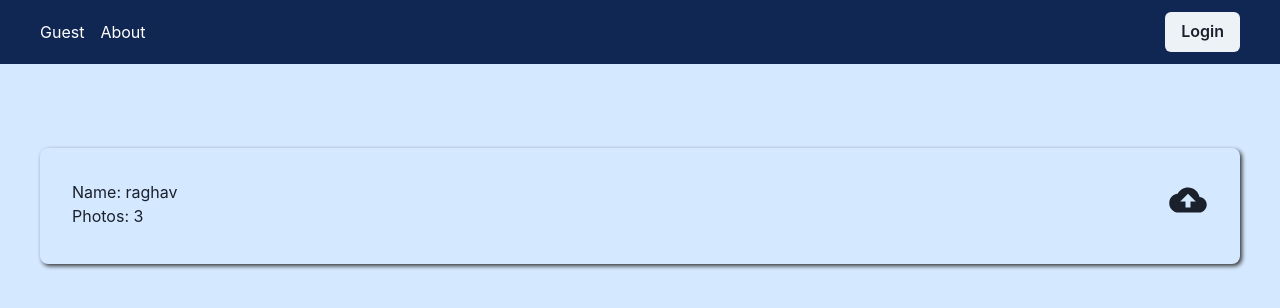
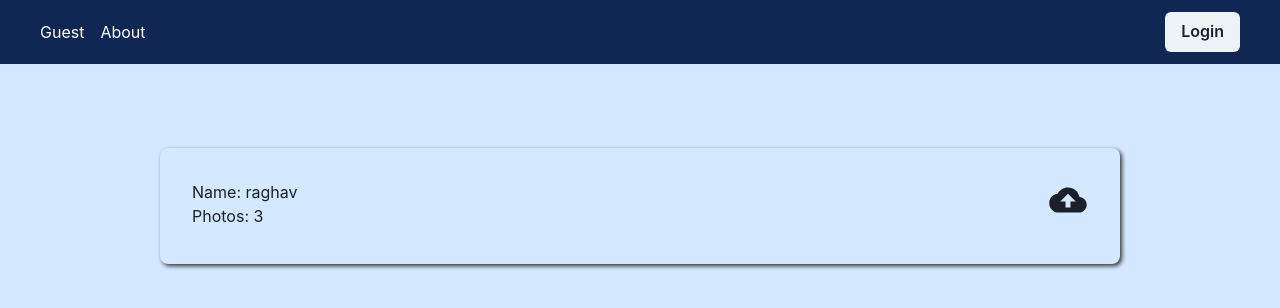
Before and after one commit to raghavluthra10/image-uploader-api, a React (Vite) app in the folder client/: page /home in a window 1280 px wide. Shown: the top 308 px of the page. Built offline with nearby package versions, Linux system fonts and the light colour scheme; no server answers; sample sign-in values are in the browser's storage.

Commit message:
added feature for viewing each image separetly

```diff
--- /dev/null
+++ b/client/src/components/DisplayImage.tsx
@@ -0,0 +1,43 @@
+import * as React from "react";
+import { Image, Flex } from "@chakra-ui/react";
+import { AiFillDelete } from "react-icons/ai";
+import { RxCrossCircled } from "react-icons/rx";
+import styled from "styled-components";
+
+export interface IAppProps {
+  src?: string;
+  alt?: string;
+  setOpenImage?: any;
+}
+
+const Container = styled.div`
+  position: absolute;
+  /* position: sticky; */
+  border-radius: 8px;
+  padding: 40px;
+  /* height: 80vh; */
+  width: 60%;
+  overflow: hidden;
+  top: 200px;
+  box-shadow: 13px 52px 80px rgba(0, 0, 0, 0.15);
+`;
+
+export default function App({ src, alt, setOpenImage }: IAppProps) {
+  console.log("open image =>", src, alt);
+  const deleteImage = () => {
+    console.log("delete image");
+  };
+  return (
+    <Container>
+      <Flex justifyContent="space-between" mb="24px">
+        <RxCrossCircled
+          onClick={() => setOpenImage(false)}
+          size="32px"
+          cursor="pointer"
+        />
+        <AiFillDelete onClick={deleteImage} cursor="pointer" size="32px" />
+      </Flex>
+      <Image src={src} alt={alt} objectFit="contain" />
+    </Container>
+  );
+}
--- a/client/src/components/ImageBox.tsx
+++ b/client/src/components/ImageBox.tsx
@@ -4,11 +4,14 @@ import styled from "styled-components";
 import If from "../components/If";
 import { Button as ChakraButton, Flex } from "@chakra-ui/react";
 import { Spinner } from "@chakra-ui/react";
+import DisplayImage from "./DisplayImage";
+// import { Link, useNavigate } from "react-router-dom";
+import { ImageInfo } from "../interfaces/user";
 
 export interface IAppProps {
   src: string;
   alt: string;
-  loading: boolean;
+  data: ImageInfo;
   // close: () =>
 }
 
@@ -16,32 +19,33 @@ const Container = styled.div`
   display: flex;
   cursor: pointer;
   width: 100%;
-  /* height: 100; */
-  padding: 20px;
-  border: 1px solid black;
-  border-radius: 8px;
+  height: 100%;
+  border-radius: 16px;
+  overflow: hidden;
+
+  &:hover {
+    transform: scale(1.1);
+    transition: transform 0.2s;
+    background-color: black;
+  }
 `;
 
-export default function App({ src, alt, loading }: IAppProps) {
-  console.log("isl;oading =>", loading);
+export default function App({ src, alt, data }: IAppProps) {
+  const [openImage, setOpenImage] = React.useState<boolean>(false);
+  // const navigate = useNavigate();
+  const viewImage = () => {
+    setOpenImage(true);
+    window.scrollTo(0, 0);
+    // scroll to top
+    console.log("image", data);
+  };
   return (
     <React.Fragment>
-      <If condition={loading}>
-        <Flex alignItems="center" direction="column">
-          <Spinner
-            mt="124px"
-            thickness="4px"
-            speed="0.8s"
-            emptyColor="gray.200"
-            color="blue.500"
-            size="xl"
-          />
-        </Flex>
-      </If>
-      <If condition={!loading}>
-        <Container>
-          <Image src={src} alt={alt} />
-        </Container>
+      <Container onClick={viewImage}>
+        <Image src={src} alt={alt} objectFit="contain" />
+      </Container>
+      <If condition={openImage}>
+        <DisplayImage src={src} alt={alt} setOpenImage={setOpenImage} />
       </If>
     </React.Fragment>
   );
--- a/client/src/pages/home/Home.tsx
+++ b/client/src/pages/home/Home.tsx
@@ -15,12 +15,15 @@ import { Image } from "@chakra-ui/react";
 import { uploadImage } from "../../api/mutations";
 import { Spinner } from "@chakra-ui/react";
 import { getAllImagesOfAUser } from "../../api/queries";
+import { ImageInfo } from "../../interfaces/user";
 export interface IAppProps {}
 
 const Container = styled.div`
   display: flex;
   flex-direction: column;
   padding: 20px 40px;
+  /* min-width: 50%; */
+  align-items: center;
 `;
 
 const UserInfo = styled.div`
@@ -31,6 +34,8 @@ const UserInfo = styled.div`
   height: 116px;
   border-radius: 8px;
   padding: 16px;
+  width: 80%;
+  /* align-items: center; */
   box-shadow: 2px 2px 4px #333;
 `;
 
@@ -40,7 +45,10 @@ const PhotosDisplaySection = styled.section`
   display: grid;
   place-items: center;
   grid-template-columns: repeat(3, 1fr);
-  grid-gap: 24px;
+  max-width: 80%;
+  /* min-width: 40%; */
+  align-items: center;
+  grid-gap: 48px;
 `;
 
 export default function App(props: IAppProps) {
@@ -160,14 +168,14 @@ export default function App(props: IAppProps) {
           </UserInfo>
 
           <PhotosDisplaySection>
-            <If condition={fetchAllImagesOfMe.isSuccess}>
+            <If condition={!fetchAllImagesOfMe.isLoading}>
               <If condition={fetchAllImagesOfMe.data?.length > 0}>
-                {fetchAllImagesOfMe?.data?.map((image: any) => (
+                {fetchAllImagesOfMe?.data?.map((image: ImageInfo) => (
                   <ImageBox
                     key={image.id}
                     src={image.firebase_public_url}
                     alt="image"
-                    loading={fetchAllImagesOfMe.isLoading}
+                    data={image}
                   />
                 ))}
               </If>
@@ -175,6 +183,20 @@ export default function App(props: IAppProps) {
                 <h1>No images</h1>
               </If>
             </If>
+            <If condition={fetchAllImagesOfMe.isLoading}>
+              {fetchAllImagesOfMe?.data?.map((image: any) => (
+                <Flex alignItems="center" direction="column" key={image.id}>
+                  <Spinner
+                    mt="124px"
+                    thickness="4px"
+                    speed="0.8s"
+                    emptyColor="gray.200"
+                    color="blue.500"
+                    size="xl"
+                  />
+                </Flex>
+              ))}
+            </If>
           </PhotosDisplaySection>
         </Container>
       </If>
```
Also changed, not shown: client/src/interfaces/user.ts (+8 -0 lines).
